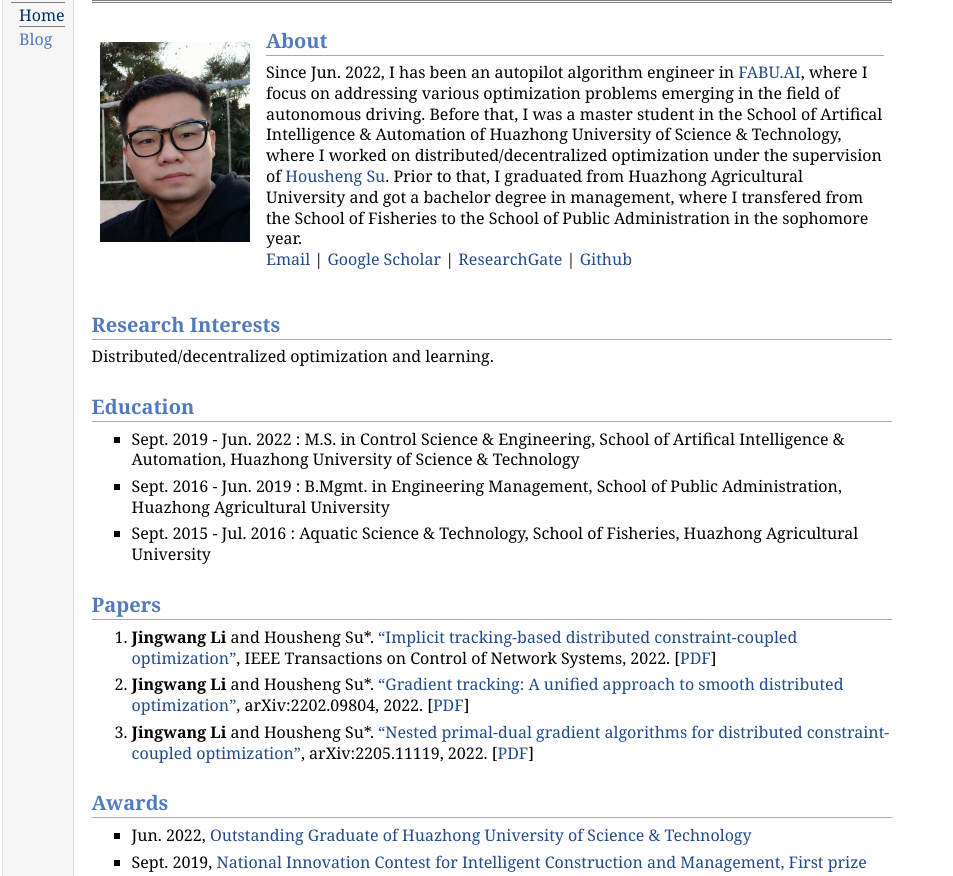
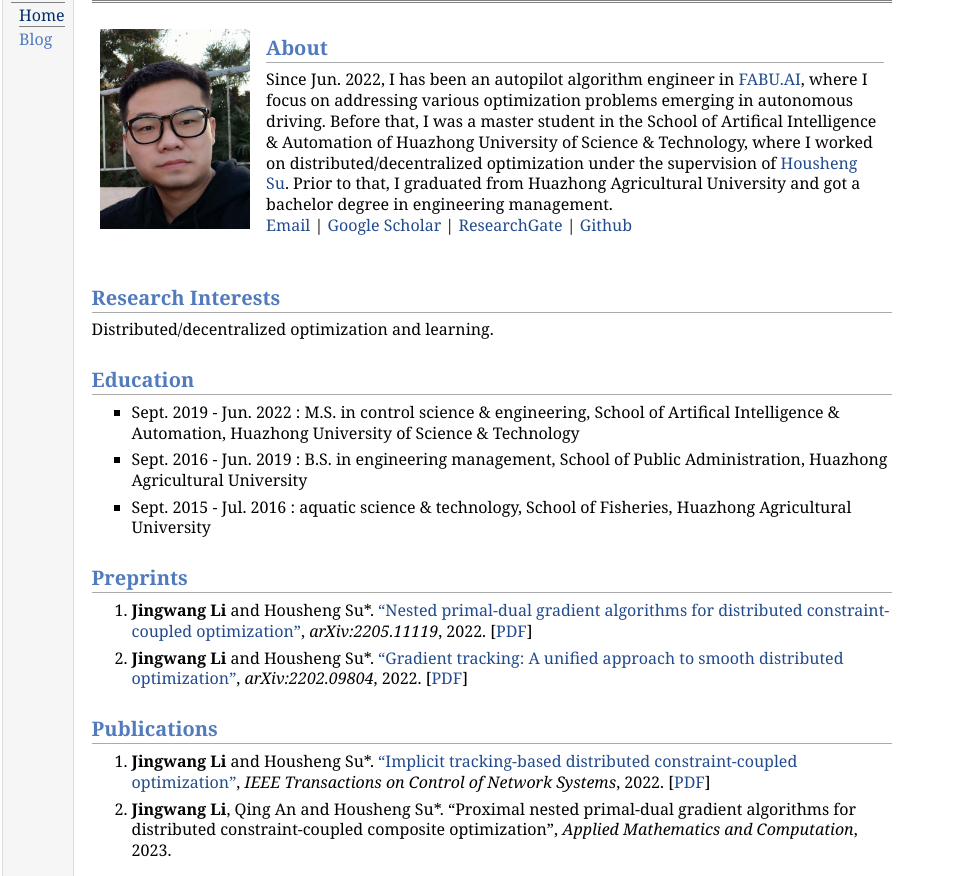
Before and after one commit to JingwangLi/research, a plain HTML site: page main/index.html in a window 1280 px wide. Shown: the part 49-925 px from the top of the page, without its empty margins (0-953 px from the left). Drawn offline with nearby package versions, Linux system fonts and the light colour scheme; some packages are replaced by stand-ins of ours.

Commit message:
Add Prox-NPGA

```diff
--- a/main/index.html
+++ b/main/index.html
@@ -38,7 +38,7 @@ MathJax.Hub.Config({
 <img src="./JingwangLi.jpg" alt="alt text" width="150px" height="200px" />&nbsp;</td>
 <td align="left"><h2>About
 </h2>
-<p>Since Jun. 2022, I has been an autopilot algorithm engineer in <a href="http://www.fabu.ai" target=&ldquo;blank&rdquo;>FABU.AI</a>, where I focus on addressing various optimization problems emerging in the field of autonomous driving. Before that, I was a master student in the School of Artifical Intelligence &amp; Automation of Huazhong University of Science &amp; Technology, where I worked on distributed/decentralized optimization under the supervision of <a href="https://www.researchgate.net/profile/Housheng-Su" target=&ldquo;blank&rdquo;>Housheng Su</a>. Prior to that, I graduated from Huazhong Agricultural University and got a bachelor degree in management, where I transfered from the School of Fisheries to the School of Public Administration in the sophomore year.
+<p>Since Jun. 2022, I has been an autopilot algorithm engineer in <a href="http://www.fabu.ai" target=&ldquo;blank&rdquo;>FABU.AI</a>, where I focus on addressing various optimization problems emerging in autonomous driving. Before that, I was a master student in the School of Artifical Intelligence &amp; Automation of Huazhong University of Science &amp; Technology, where I worked on distributed/decentralized optimization under the supervision of <a href="https://www.researchgate.net/profile/Housheng-Su" target=&ldquo;blank&rdquo;>Housheng Su</a>. Prior to that, I graduated from Huazhong Agricultural University and got a bachelor degree in engineering management.
 
 
 <br /> <a href="mailto:JingwangLi@outlook.com" target=&ldquo;blank&rdquo;>Email</a> | <a href="https://scholar.google.com/citations?user=FPh5CyoAAAAJ&amp;hl=en" target=&ldquo;blank&rdquo;>Google Scholar</a> | <a href="https://www.researchgate.net/profile/Jingwang_Li" target=&ldquo;blank&rdquo;>ResearchGate</a> | <a href="https://github.com/JingwangLi" target=&ldquo;blank&rdquo;>Github</a>
@@ -55,33 +55,43 @@ MathJax.Hub.Config({
 <h2>Education
 </h2>
 <ul>
-<li><p>Sept. 2019 - Jun. 2022 : M.S. in Control Science &amp; Engineering, School of Artifical Intelligence &amp; Automation, Huazhong University of Science &amp; Technology
+<li><p>Sept. 2019 - Jun. 2022 : M.S. in control science &amp; engineering, School of Artifical Intelligence &amp; Automation, Huazhong University of Science &amp; Technology
 
 </p>
 </li>
-<li><p>Sept. 2016 - Jun. 2019 : B.Mgmt. in Engineering Management, School of Public Administration, Huazhong Agricultural University
+<li><p>Sept. 2016 - Jun. 2019 : B.S. in engineering management, School of Public Administration, Huazhong Agricultural University
 
 </p>
 </li>
-<li><p>Sept. 2015 - Jul. 2016 : Aquatic Science &amp; Technology, School of Fisheries, Huazhong Agricultural University
+<li><p>Sept. 2015 - Jul. 2016 : aquatic science &amp; technology, School of Fisheries, Huazhong Agricultural University
 
 
 
 </p>
 </li>
 </ul>
-<h2>Papers
+<h2>Preprints
 </h2>
 <ol>
-<li><p><b>Jingwang Li</b> and Housheng Su*. <a href="https://doi.org/10.1109/TCNS.2022.3203486" target=&ldquo;blank&rdquo;>&ldquo;Implicit tracking-based distributed constraint-coupled optimization&rdquo;</a>, IEEE Transactions on Control of Network Systems, 2022. [<a href="https://arxiv.org/pdf/2201.07627.pdf" target=&ldquo;blank&rdquo;>PDF</a>]
+<li><p><b>Jingwang Li</b> and Housheng Su*. <a href="https://arxiv.org/abs/2205.11119" target=&ldquo;blank&rdquo;>&ldquo;Nested primal-dual gradient algorithms for distributed constraint-coupled optimization&rdquo;</a>, <i>arXiv:2205.11119</i>, 2022. [<a href="https://arxiv.org/pdf/2205.11119.pdf" target=&ldquo;blank&rdquo;>PDF</a>]
 
 </p>
 </li>
-<li><p><b>Jingwang Li</b> and Housheng Su*. <a href="https://arxiv.org/abs/2202.09804" target=&ldquo;blank&rdquo;>&ldquo;Gradient tracking: A unified approach to smooth distributed optimization&rdquo;</a>, arXiv:2202.09804, 2022. [<a href="https://arxiv.org/pdf/2202.09804.pdf" target=&ldquo;blank&rdquo;>PDF</a>]
+<li><p><b>Jingwang Li</b> and Housheng Su*. <a href="https://arxiv.org/abs/2202.09804" target=&ldquo;blank&rdquo;>&ldquo;Gradient tracking: A unified approach to smooth distributed optimization&rdquo;</a>, <i>arXiv:2202.09804</i>, 2022. [<a href="https://arxiv.org/pdf/2202.09804.pdf" target=&ldquo;blank&rdquo;>PDF</a>]
+
+
 
 </p>
 </li>
-<li><p><b>Jingwang Li</b> and Housheng Su*. <a href="https://arxiv.org/abs/2205.11119" target=&ldquo;blank&rdquo;>&ldquo;Nested primal-dual gradient algorithms for distributed constraint-coupled optimization&rdquo;</a>, arXiv:2205.11119, 2022. [<a href="https://arxiv.org/pdf/2205.11119.pdf" target=&ldquo;blank&rdquo;>PDF</a>]
+</ol>
+<h2>Publications
+</h2>
+<ol>
+<li><p><b>Jingwang Li</b> and Housheng Su*. <a href="https://doi.org/10.1109/TCNS.2022.3203486" target=&ldquo;blank&rdquo;>&ldquo;Implicit tracking-based distributed constraint-coupled optimization&rdquo;</a>, <i>IEEE Transactions on Control of Network Systems</i>, 2022. [<a href="https://arxiv.org/pdf/2201.07627.pdf" target=&ldquo;blank&rdquo;>PDF</a>]
+
+</p>
+</li>
+<li><p><b>Jingwang Li</b>, Qing An and Housheng Su*. &ldquo;Proximal nested primal-dual gradient algorithms for distributed constraint-coupled composite optimization&rdquo;, <i>Applied Mathematics and Computation</i>, 2023.
 
 
 
@@ -107,11 +117,15 @@ MathJax.Hub.Config({
 
 </p>
 </li>
-<li><p>Dec. 2017, <a href="http://storage.jingwang.site/doc/2017-HZAU-Programming-Contest.pdf" target=&ldquo;blank&rdquo;>The Sixth Programming Contest of Huazhong Agricultural University, Second prize</a>
+<li><p>Dec. 2017, <a href="http://storage.jingwang.site/doc/2017-HZAU-Programming-Contest.pdf" target=&ldquo;blank&rdquo;>Programming Contest of Huazhong Agricultural University, Second prize</a>
 
 </p>
 </li>
 <li><p>Nov. 2017, <a href="http://storage.jingwang.site/doc/2017-CUMCM.pdf" target=&ldquo;blank&rdquo;>China Undergraduate Mathematical Contest in Modeling, First prize</a>
+
+
+
+
 
 
 
@@ -129,7 +143,7 @@ MathJax.Hub.Config({
 </ul>
 <div id="footer">
 <div id="footer-text">
-Page generated 2022-12-04 20:57:20 China Standard Time, by <a href="https://github.com/wsshin/jemdoc_mathjax" target="blank">jemdoc+MathJax</a>.
+Page generated 2022-12-21 22:40:28 China Standard Time, by <a href="https://github.com/wsshin/jemdoc_mathjax" target="blank">jemdoc+MathJax</a>.
 </div>
 </div>
 </td>
```
Also changed, not shown: 1 other file.
